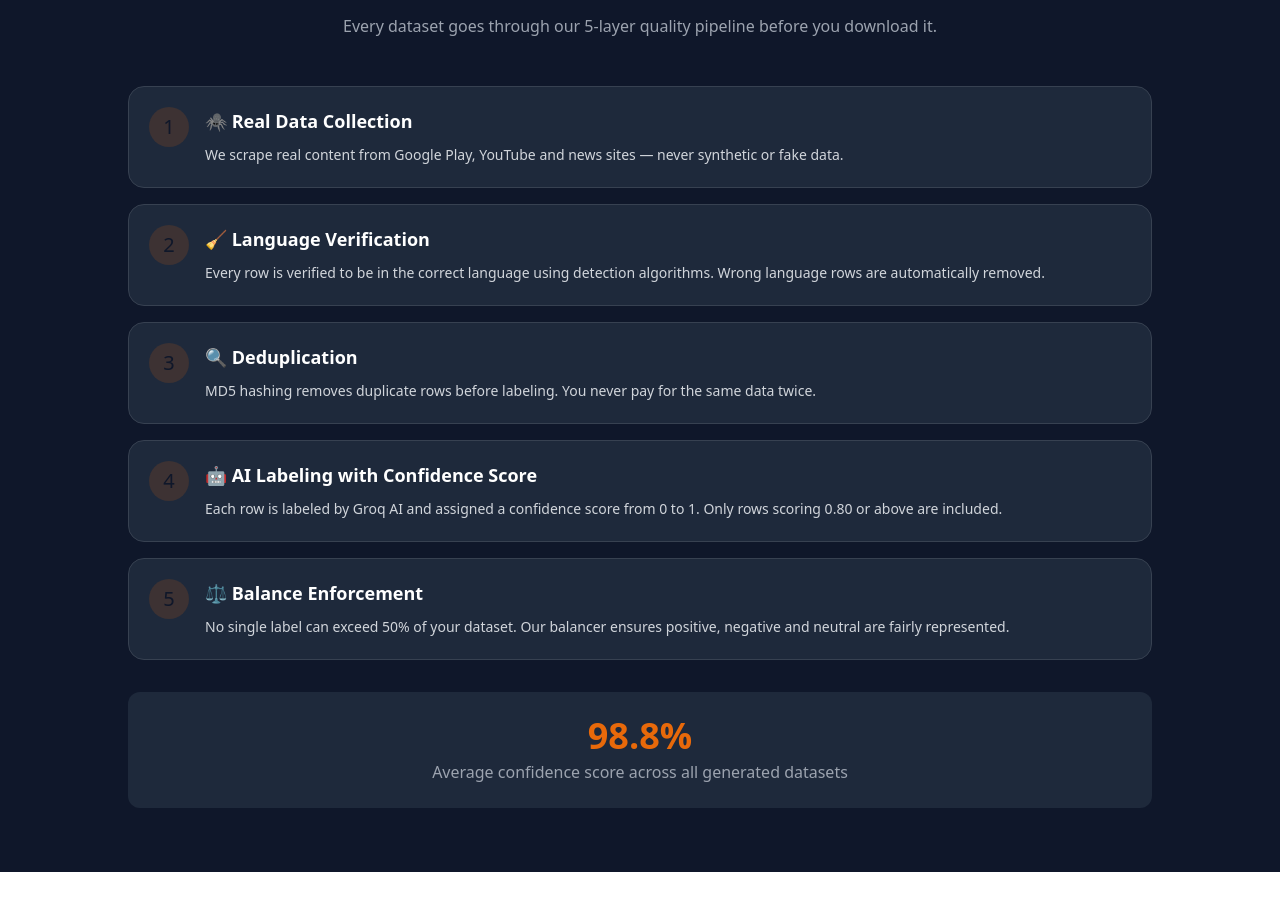
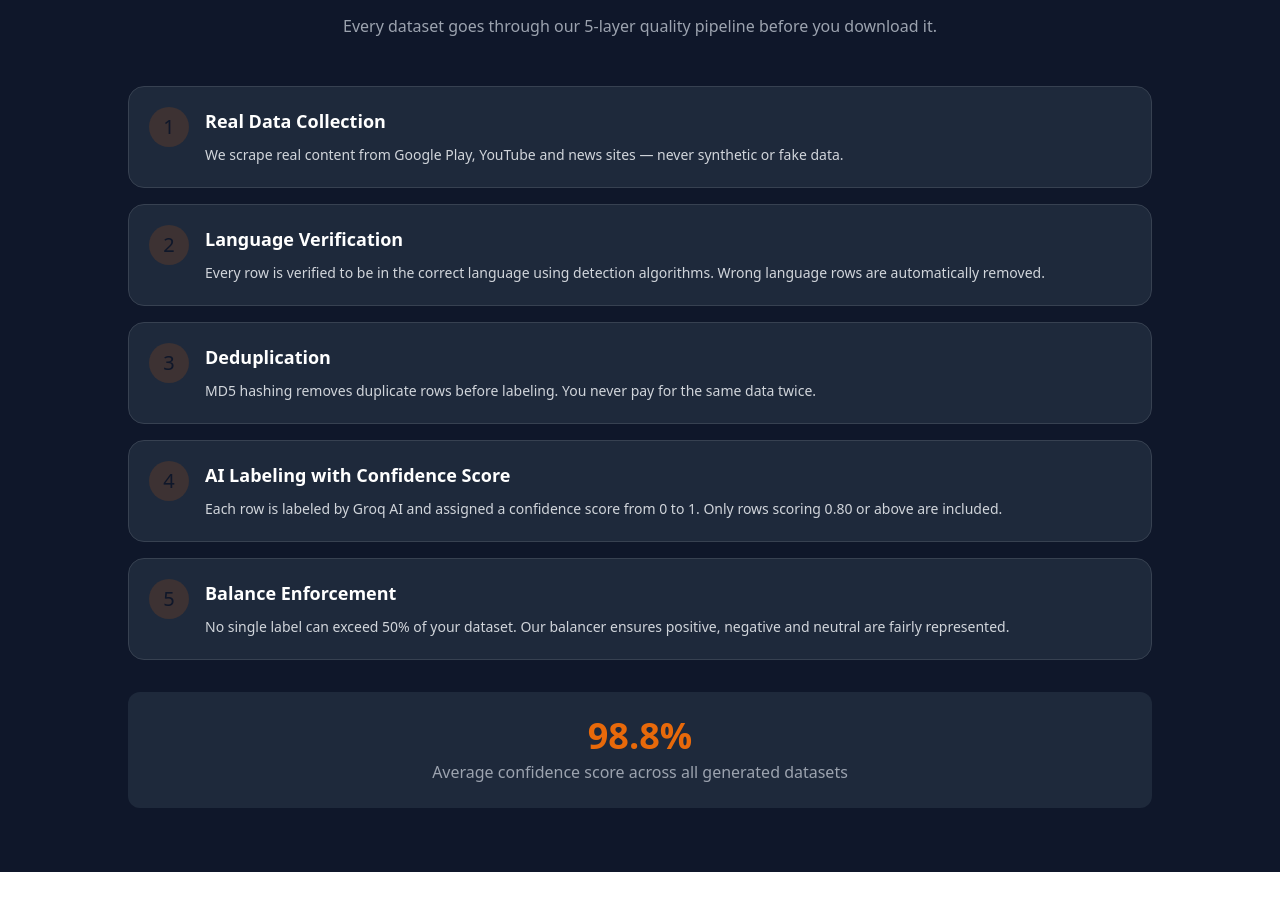
Before and after one commit to Parshva2605/Artha.ai, a Next.js app in the folder bhashaData/frontend/: page / in a window 1280 px wide. Shown: the part 1015-1919 px from the top of the page. Built offline with nearby package versions, Linux system fonts and the light colour scheme.

Commit message:
chore: local LLM (qwen3:8b) setup and remove emojis from homepage

```diff
--- a/bhashaData/frontend/app/page.tsx
+++ b/bhashaData/frontend/app/page.tsx
@@ -139,27 +139,22 @@
           <div className="space-y-4">
             {[
               {
-                icon: "🕷️",
                 title: "Real Data Collection",
                 text: "We scrape real content from Google Play, YouTube and news sites — never synthetic or fake data.",
               },
               {
-                icon: "🧹",
                 title: "Language Verification",
                 text: "Every row is verified to be in the correct language using detection algorithms. Wrong language rows are automatically removed.",
               },
               {
-                icon: "🔍",
                 title: "Deduplication",
                 text: "MD5 hashing removes duplicate rows before labeling. You never pay for the same data twice.",
               },
               {
-                icon: "🤖",
                 title: "AI Labeling with Confidence Score",
                 text: "Each row is labeled by Groq AI and assigned a confidence score from 0 to 1. Only rows scoring 0.80 or above are included.",
               },
               {
-                icon: "⚖️",
                 title: "Balance Enforcement",
                 text: "No single label can exceed 50% of your dataset. Our balancer ensures positive, negative and neutral are fairly represented.",
               },
@@ -169,9 +164,7 @@
                   {index + 1}
                 </div>
                 <div>
-                  <p className="text-lg font-semibold text-white">
-                    {step.icon} {step.title}
-                  </p>
+                  <p className="text-lg font-semibold text-white">{step.title}</p>
                   <p className="mt-2 text-sm leading-6 text-gray-300">{step.text}</p>
                 </div>
               </div>
```
Also changed, not shown: 1 other file (tests, documents, lock files or other folders).
